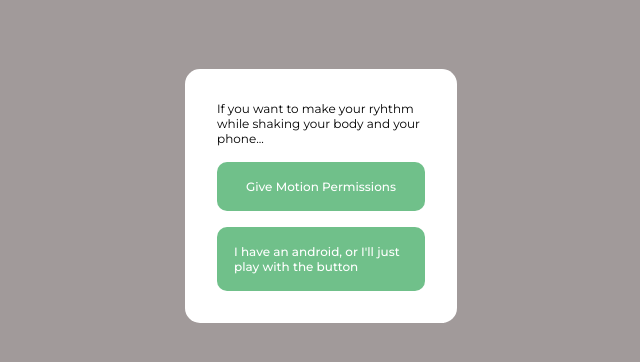
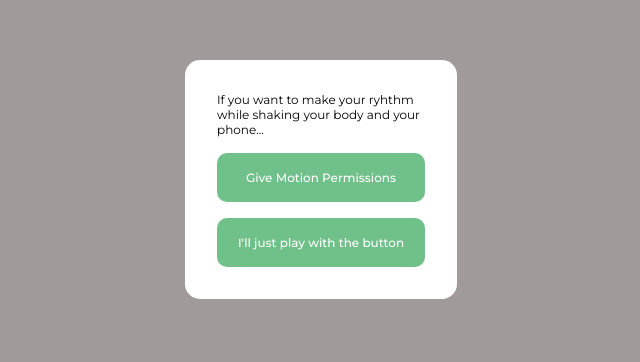
Before and after one commit to msotomorras/shaketoplay, a React (Create React App) app: page / in a window 1280 px wide. Shown: the part 132-494 px from the top of the page, without its empty margins (319-959 px from the left). Built offline with nearby package versions, Linux system fonts and the light colour scheme; no server answers.

Commit message:
add cursor pointer and try shake

```diff
--- a/src/app/ShakerView/ShakerView.js
+++ b/src/app/ShakerView/ShakerView.js
@@ -57,7 +57,7 @@ export const ShakerView = () => {
                         Give Motion Permissions
             </div>
                     <div className='permissions-button' onClick={() => setShowModal(false)}>
-                        I have an android, or I'll just play with the button
+                        I'll just play with the button
             </div>
                 </div>
             </div>
@@ -81,6 +81,7 @@ export const ShakerView = () => {
         // setAccelerated(true)
         console.log('PLAY!')
         playMaracas()
+        window.navigator.vibrate(200);
         // setTimeout(() => {
         //     setAccelerated(false)
         // }, 100);
--- a/src/app/ShakerView/ShakerView.scss
+++ b/src/app/ShakerView/ShakerView.scss
@@ -27,7 +27,7 @@
         align-items: center;
         margin-bottom: 12rem;
         overflow: hidden;
-
+        cursor: pointer;
         &:hover {
             // background-color: #ffc1c1;
         }
@@ -43,14 +43,6 @@
             transform: translateY(14px);
         }
     }
-
-
-    // .buttonshaker:active {
-    //     background-color: #fa4659;
-    //     box-shadow: 0 5px #ff7b7b;
-    //     transform: translateY(14px);
-    // }
-
     .modal-container {
         background: rgba(2, 2, 2, 0.37);
         display: flex;
@@ -60,14 +52,14 @@
         left: 0;
         right: 0;
         justify-content: center;
-        align-items: center;
+        align-items: flex-start;
         .ModalPermissions {
             background: white;
             padding: 2rem;
             border-radius: 15px;
             position: absolute;
            font-size: .75rem;
-           margin-bottom: 9rem;
+           margin-top: 12rem;
             width: 50%;
             text-align: left;
             max-width: 13rem;
@@ -82,6 +74,7 @@
                 border-radius: 10px;
                 color: white;
                 font-weight: 500;
+                cursor: pointer;
             }
         }
     }
@@ -102,6 +95,7 @@
             justify-content: center;
             align-items: center;
             width: 150px;
+            cursor: pointer;
         }
     }
 
```
